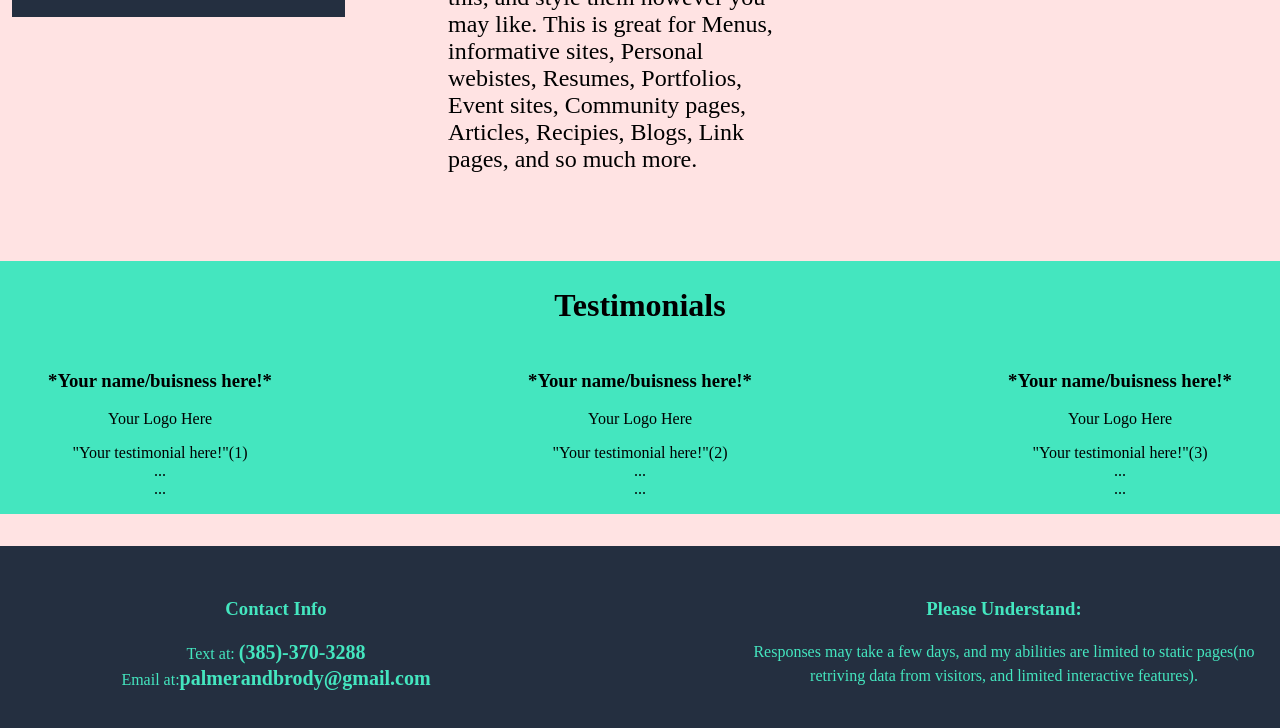
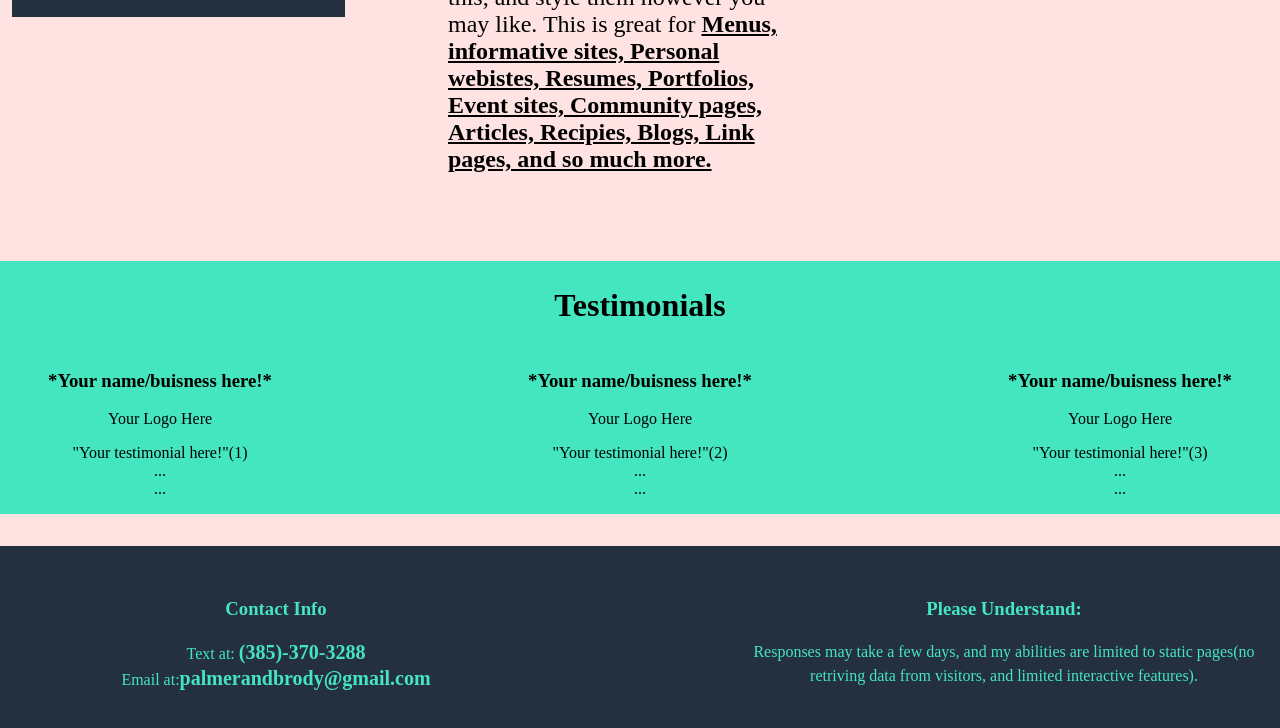
Before and after one commit to Brod-da-Toad/Freelance-Portfolio, a plain HTML site: page whychooseme.html in a window 1280 px wide. Shown: the part 1054-1782 px from the top of the page. Drawn offline with Linux system fonts and the light colour scheme.

Commit message:
Update whychooseme.html

```diff
--- a/whychooseme.html
+++ b/whychooseme.html
@@ -20,7 +20,7 @@
         <main>
             <section>
                 <h2>Why Choose me?</h2>
-                <div id="why-choose-me"><p>I want to enhance my skills(although I already have some proficency) in developing websites, and I value local buisnesses and would like to help them out. I believe that I am very smart, moral, trustworthy, and hard-working.<br>I can already make static sites like this, and style them however you may like. This is great for <span>Menus, informative sites, Personal webistes, Resumes, Portfolios, Event sites, Community pages, Articles, Recipies, Blogs, Link pages, and so much more.</span> </p></div>
+                <div id="why-choose-me"><p>I want to enhance my skills(although I already have some proficency) in developing websites, and I value local buisnesses and would like to help them out. I believe that I am very smart, moral, trustworthy, and hard-working.<br>I can already make static sites like this, and style them however you may like. This is great for <span class="highlight">Menus, informative sites, Personal webistes, Resumes, Portfolios, Event sites, Community pages, Articles, Recipies, Blogs, Link pages, and so much more.</span> </p></div>
                 <img id="programmer-pic" src="images/programmer.jpg" alt="An image of someone using a laptop to program">
             </section>
         </main>
```
